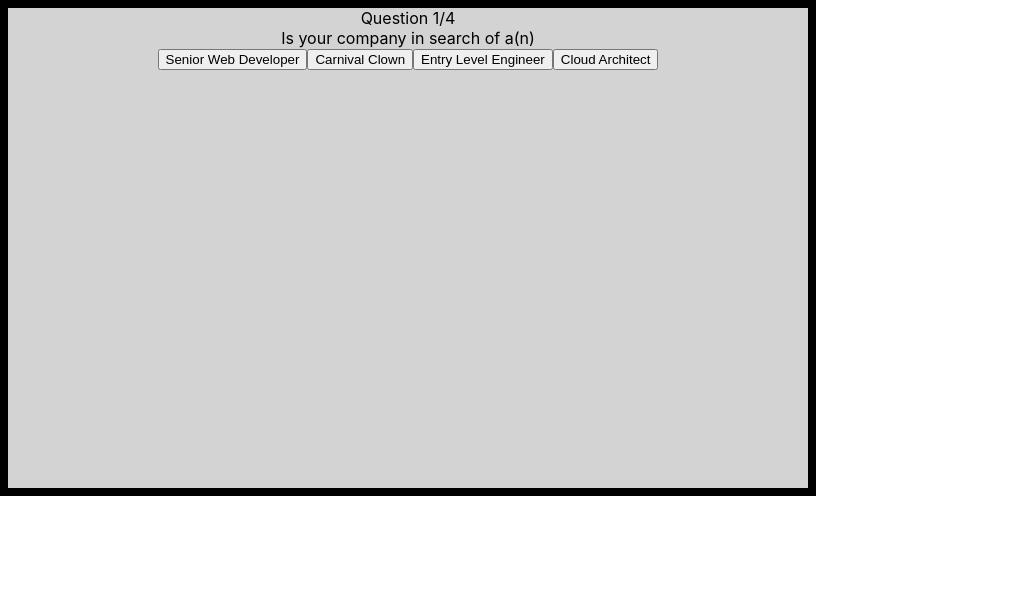
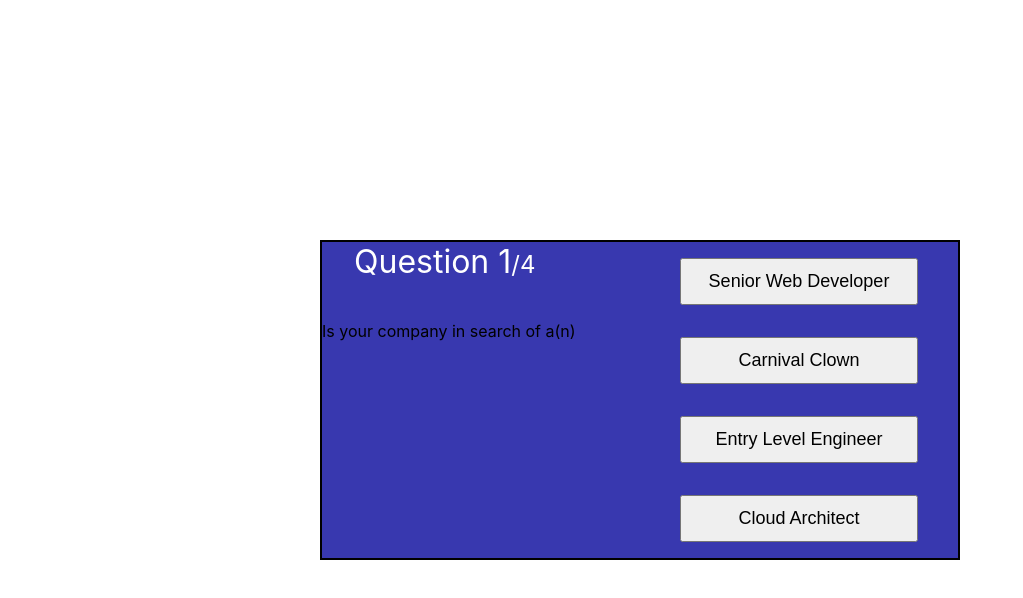
Before and after one commit to turneyz/employer-quiz-react, a React (Create React App) app: page / in a window 1280 px wide. Shown: the top 598 px of the page, without its empty margins (0-1023 px from the left). Built offline with nearby package versions, Linux system fonts and the light colour scheme.

Commit message:
Additional work on text vs button ratio layout and button customization

```diff
--- a/src/App.css
+++ b/src/App.css
@@ -1,15 +1,78 @@
-.App {
-  text-align: center;
+
+* {
+  box-sizing: border-box;
 }
 
+
 .App {
-  width: 50rem;
-  height: 30rem;
-  border: .5rem solid black;
-  background-color: lightgrey;
+  width: 100%;
+  height: 100%;
+  background-color: grey;
 }
 
-@media (prefers-reduced-motion: no-preference) {
+.container {
+  position: absolute;
+  top: 50%;
+  left: 50%;
+  margin-top: -10em;
+  margin-left: -20em;
+  width: 40em;
+  height: 20em;
+  display: flex;
+  justify-content: space-around;
+  border: 2px solid black;
+  background-color: rgb(56, 56, 175);
+}
+
+.info {
+  display: flex;
+  flex-direction: column;
+  align-content: space-between;
+  width: 50%;
+}
+
+span {
+  font-size: xx-large;
+  padding-left: 1em;
+  padding-top: 1em;
+}
+
+.questionNumber {
+  font-size: x-large;
+  color: white;
+  height: 25%;
+}
+
+.questionText {
+  height: 75%;
+}
+
+.answerSection {
+  display: flex;
+  flex-direction: column;
+  justify-content: space-around;
+  width: 50%;
+}
+
+button {
+  font-size: large;
+  margin: auto;
+  height: 15%;
+  width: 75%;
+}
+
+
+
+
+
+
+
+
+
+
+
+
+/* @media (prefers-reduced-motion: no-preference) {
   .App-logo {
     animation: App-logo-spin infinite 20s linear;
   }
@@ -37,4 +100,4 @@
   to {
     transform: rotate(360deg);
   }
-}
+} */
```
